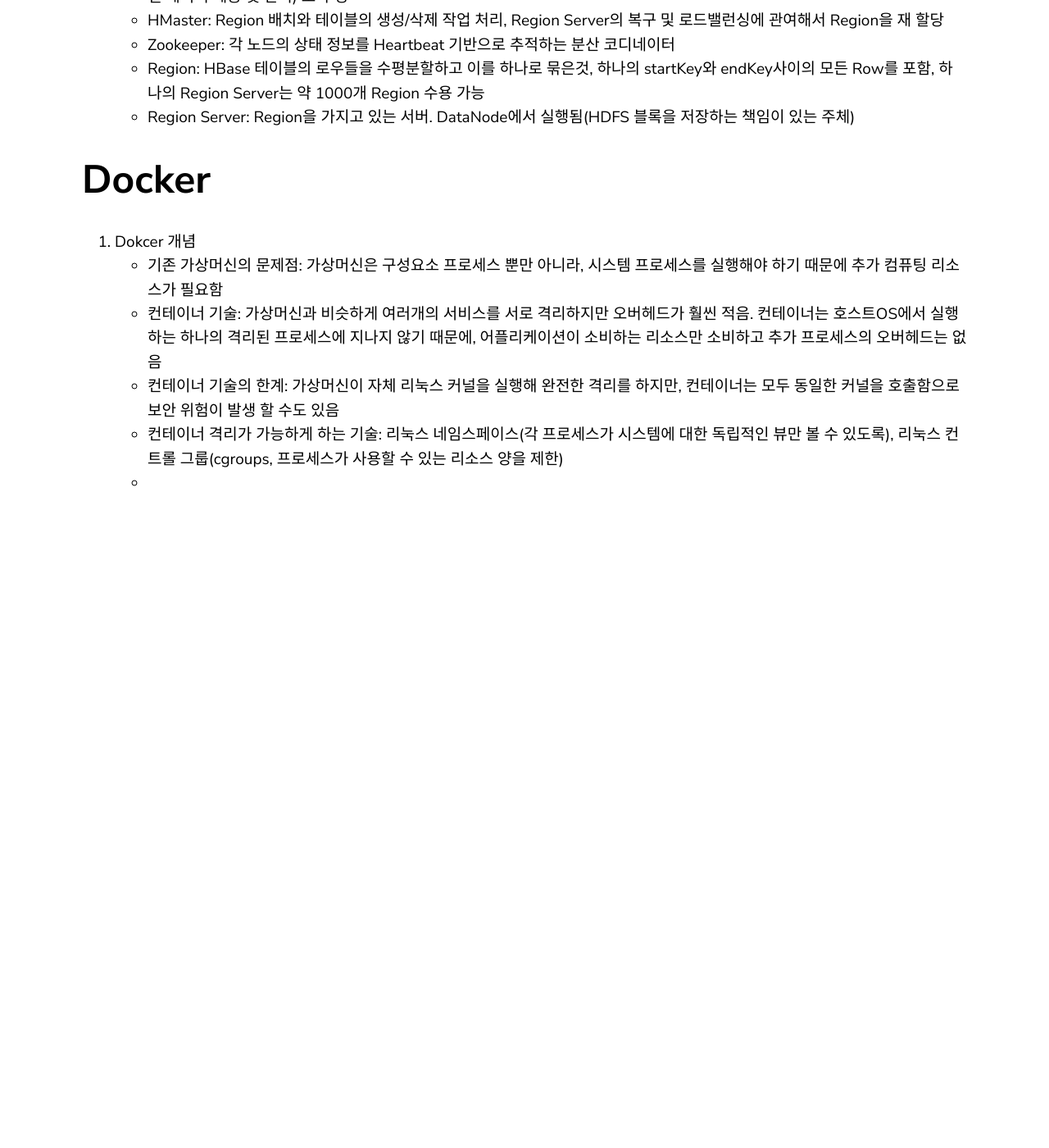
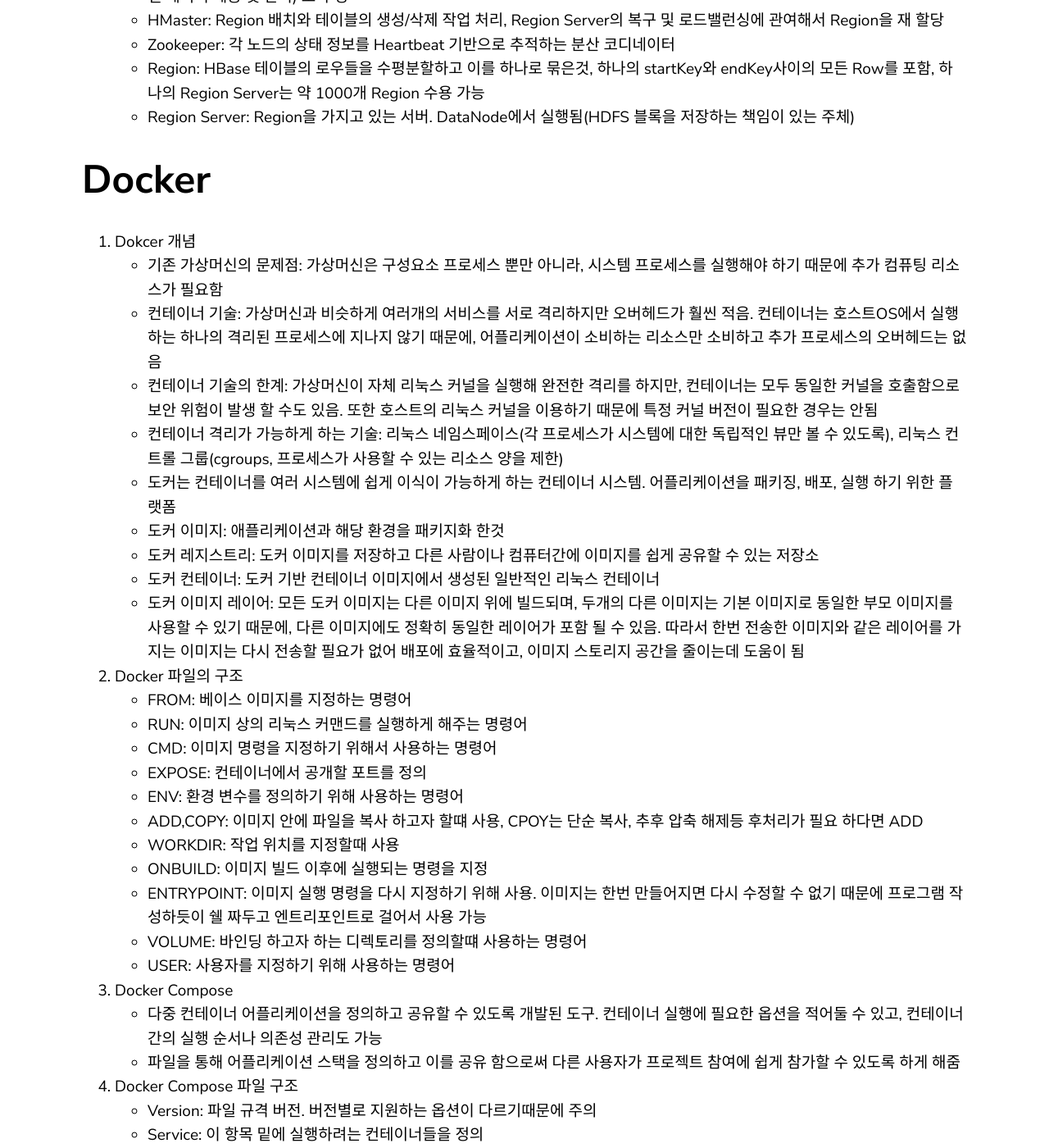
Before and after one commit to yoowonyoung/yoowonyoung.github.io, a Jekyll site: the page built from _posts/2021-06-11-Interview-08.md, in a window 1280 px wide and 1400 px high, scrolled down 31987 px. Shown: the whole window at 82% size. Built offline with Jekyll 4.4.1, drawn with Linux system fonts in a browser that asks for light colours; comment, search, counter and statistics services are not loaded; before the commit the page ends 32617 px from its top, so only the background shows below that; some of the changed text lies outside the part shown.

Commit message:
Update 2021-06-11-Interview-08.md

```diff
--- a/_posts/2021-06-11-Interview-08.md
+++ b/_posts/2021-06-11-Interview-08.md
@@ -923,6 +923,38 @@
 1. Dokcer 개념
     - 기존 가상머신의 문제점: 가상머신은 구성요소 프로세스 뿐만 아니라, 시스템 프로세스를 실행해야 하기 때문에 추가 컴퓨팅 리소스가 필요함
     - 컨테이너 기술: 가상머신과 비슷하게 여러개의 서비스를 서로 격리하지만 오버헤드가 훨씬 적음. 컨테이너는 호스트OS에서 실행하는 하나의 격리된 프로세스에 지나지 않기 때문에, 어플리케이션이 소비하는 리소스만 소비하고 추가 프로세스의 오버헤드는 없음
-    - 컨테이너 기술의 한계: 가상머신이 자체 리눅스 커널을 실행해 완전한 격리를 하지만, 컨테이너는 모두 동일한 커널을 호출함으로 보안 위험이 발생 할 수도 있음
+    - 컨테이너 기술의 한계: 가상머신이 자체 리눅스 커널을 실행해 완전한 격리를 하지만, 컨테이너는 모두 동일한 커널을 호출함으로 보안 위험이 발생 할 수도 있음. 또한 호스트의 리눅스 커널을 이용하기 때문에 특정 커널 버전이 필요한 경우는 안됨
     - 컨테이너 격리가 가능하게 하는 기술: 리눅스 네임스페이스(각 프로세스가 시스템에 대한 독립적인 뷰만 볼 수 있도록), 리눅스 컨트롤 그룹(cgroups, 프로세스가 사용할 수 있는 리소스 양을 제한)
-    -
+    - 도커는 컨테이너를 여러 시스템에 쉽게 이식이 가능하게 하는 컨테이너 시스템. 어플리케이션을 패키징, 배포, 실행 하기 위한 플랫폼
+    - 도커 이미지: 애플리케이션과 해당 환경을 패키지화 한것
+    - 도커 레지스트리: 도커 이미지를 저장하고 다른 사람이나 컴퓨터간에 이미지를 쉽게 공유할 수 있는 저장소
+    - 도커 컨테이너: 도커 기반 컨테이너 이미지에서 생성된 일반적인 리눅스 컨테이너
+    - 도커 이미지 레이어: 모든 도커 이미지는 다른 이미지 위에 빌드되며, 두개의 다른 이미지는 기본 이미지로 동일한 부모 이미지를 사용할 수 있기 때문에, 다른 이미지에도 정확히 동일한 레이어가 포함 될 수 있음. 따라서 한번 전송한 이미지와 같은 레이어를 가지는 이미지는 다시 전송할 필요가 없어 배포에 효율적이고, 이미지 스토리지 공간을 줄이는데 도움이 됨
+
+
+2. Docker 파일의 구조
+    - FROM: 베이스 이미지를 지정하는 명령어
+    - RUN: 이미지 상의 리눅스 커맨드를 실행하게 해주는 명령어
+    - CMD: 이미지 명령을 지정하기 위해서 사용하는 명령어
+    - EXPOSE: 컨테이너에서 공개할 포트를 정의
+    - ENV: 환경 변수를 정의하기 위해 사용하는 명령어
+    - ADD,COPY: 이미지 안에 파일을 복사 하고자 할떄 사용, CPOY는 단순 복사, 추후 압축 해제등 후처리가 필요 하다면 ADD
+    - WORKDIR: 작업 위치를 지정할때 사용
+    - ONBUILD: 이미지 빌드 이후에 실행되는 명령을 지정
+    - ENTRYPOINT: 이미지 실행 명령을 다시 지정하기 위해 사용. 이미지는 한번 만들어지면 다시 수정할 수 없기 때문에 프로그램 작성하듯이 쉘 짜두고 엔트리포인트로 걸어서 사용 가능
+    - VOLUME: 바인딩 하고자 하는 디렉토리를 정의할떄 사용하는 명령어
+    - USER: 사용자를 지정하기 위해 사용하는 명령어
+
+3. Docker Compose
+    - 다중 컨테이너 어플리케이션을 정의하고 공유할 수 있도록 개발된 도구. 컨테이너 실행에 필요한 옵션을 적어둘 수 있고, 컨테이너간의 실행 순서나 의존성 관리도 가능
+    - 파일을 통해 어플리케이션 스택을 정의하고 이를 공유 함으로써 다른 사용자가 프로젝트 참여에 쉽게 참가할 수 있도록 하게 해줌
+
+4. Docker Compose 파일 구조
+    - Version: 파일 규격 버전. 버전별로 지원하는 옵션이 다르기때문에 주의
+    - Service: 이 항목 밑에 실행하려는 컨테이너들을 정의
+    - 서비스 이름: 서비스의 이름을 정함
+    - image: 서비스에서 실행할 도커 이미지
+    - volumes: docker에서 지정하는 VOLUME 옵션과 같지만, 상대 경로를 지정할 수 있음
+    - environment: docker에서 지정하는 ENV 옵션과 동일
+    - port: port 개방. 호스트 os와 컨테이너의 포트를 바인딩 해줌
+    - expose:
```
